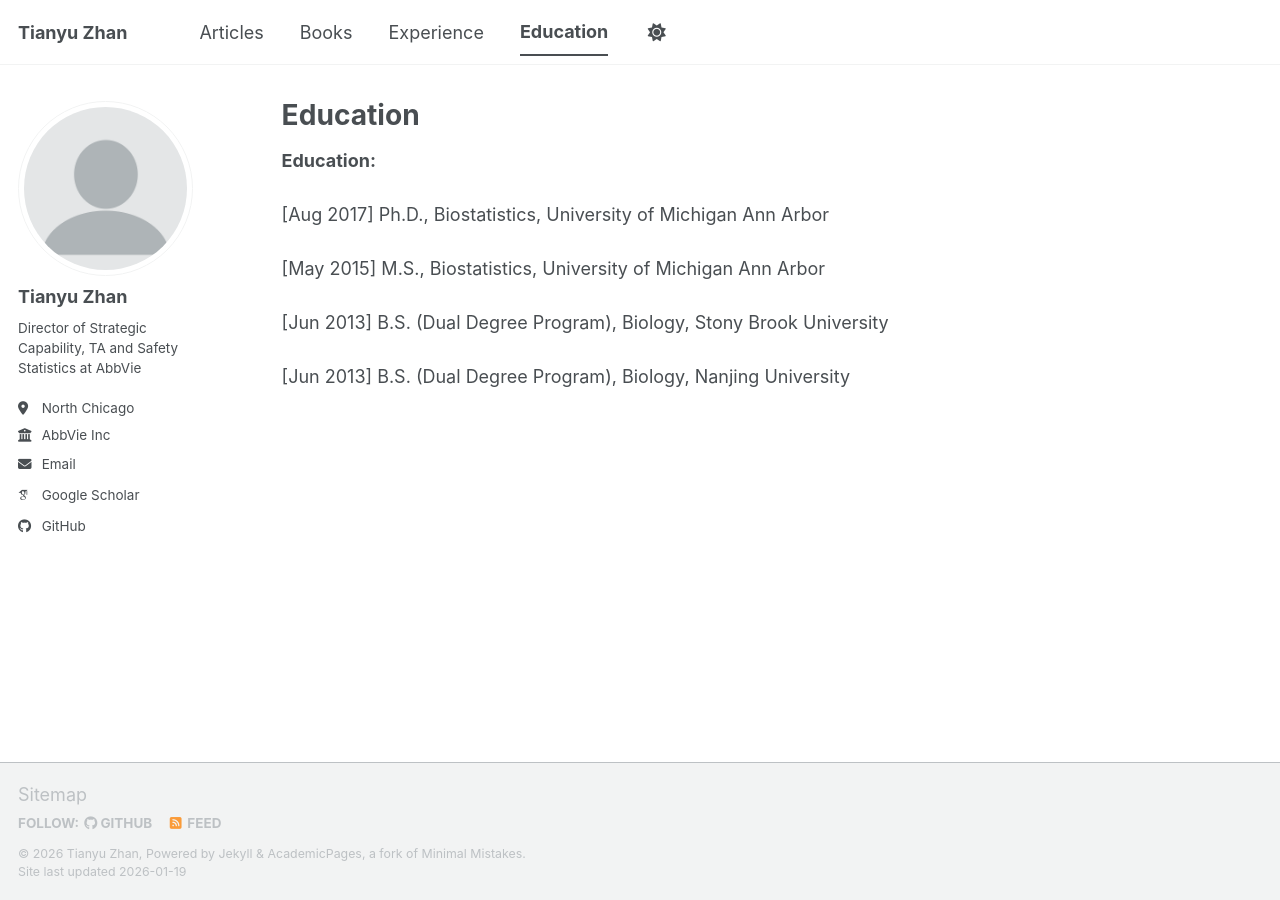
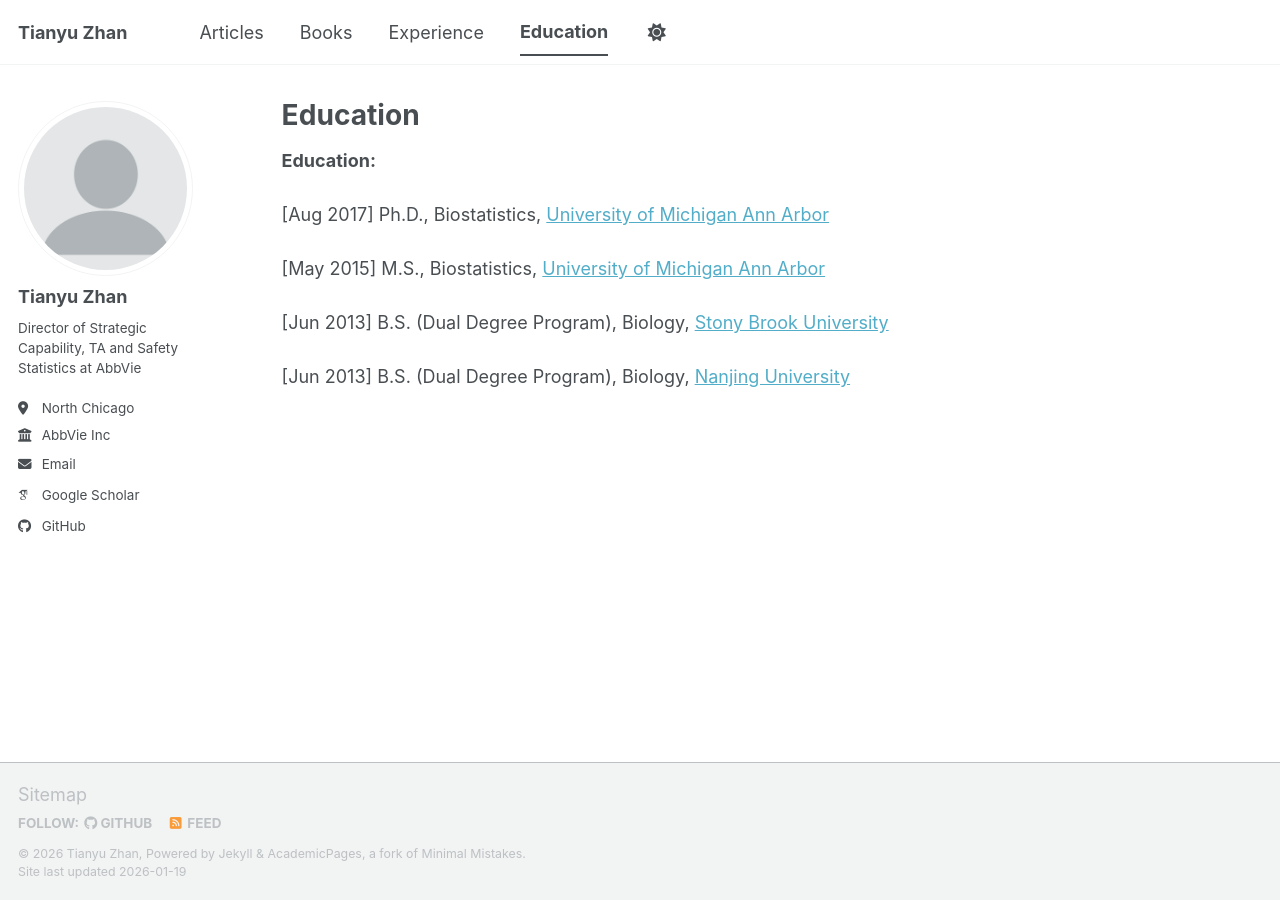
Before and after one commit to tian-yu-zhan/tian-yu-zhan.github.io, a Jekyll site: the page built from _pages/portfolio.html, in a window 1280 px wide. Built offline with Jekyll 4.4.1, drawn with Linux system fonts in a browser that asks for light colours; some web fonts are replaced; a script bundle is joined from its source files by our own code; library files that are not in the unit come from our copies; part of the change alters nothing that is shown.

```diff
--- a/_pages/portfolio.html
+++ b/_pages/portfolio.html
@@ -7,13 +7,13 @@ author_profile: true
 <p><strong>Education:</strong>
 <br>
 <br>
-[Aug 2017] Ph.D., Biostatistics, University of Michigan Ann Arbor
+[Aug 2017] Ph.D., Biostatistics, <a href="https://sph.umich.edu/biostat/" target="_blank">University of Michigan Ann Arbor</a>
 <br>
 <br>
-[May 2015] M.S., Biostatistics, University of Michigan Ann Arbor
+[May 2015] M.S., Biostatistics, <a href="https://sph.umich.edu/biostat/" target="_blank">University of Michigan Ann Arbor</a>
 <br>
 <br>
-[Jun 2013] B.S. (Dual Degree Program), Biology, Stony Brook University
+[Jun 2013] B.S. (Dual Degree Program), Biology, <a href="https://www.stonybrook.edu/commcms/biology/" target="_blank">Stony Brook University</a>
 <br>
 <br>
-[Jun 2013] B.S. (Dual Degree Program), Biology, Nanjing University
+[Jun 2013] B.S. (Dual Degree Program), Biology, <a href="https://njunju.nju.edu.cn/EN/7d/10/c7111a163088/page.htm" target="_blank">Nanjing University</a>
```
